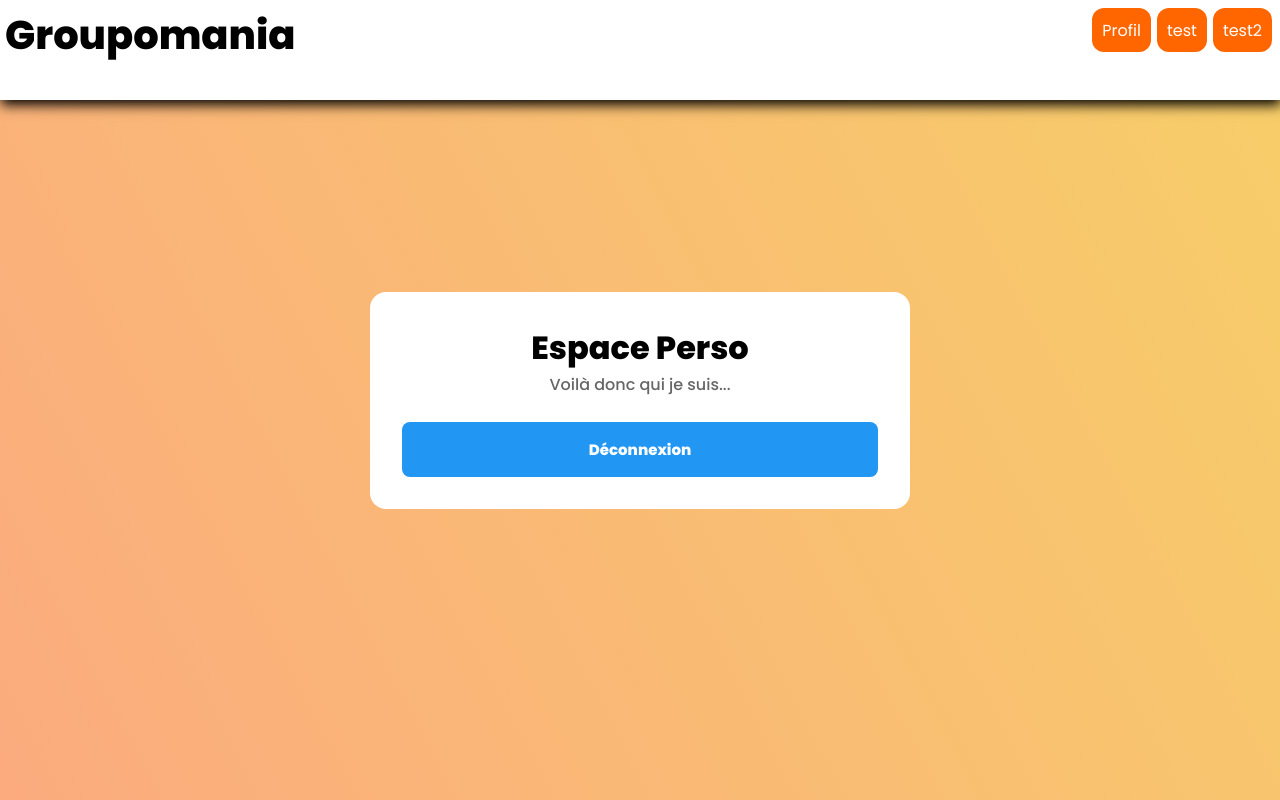
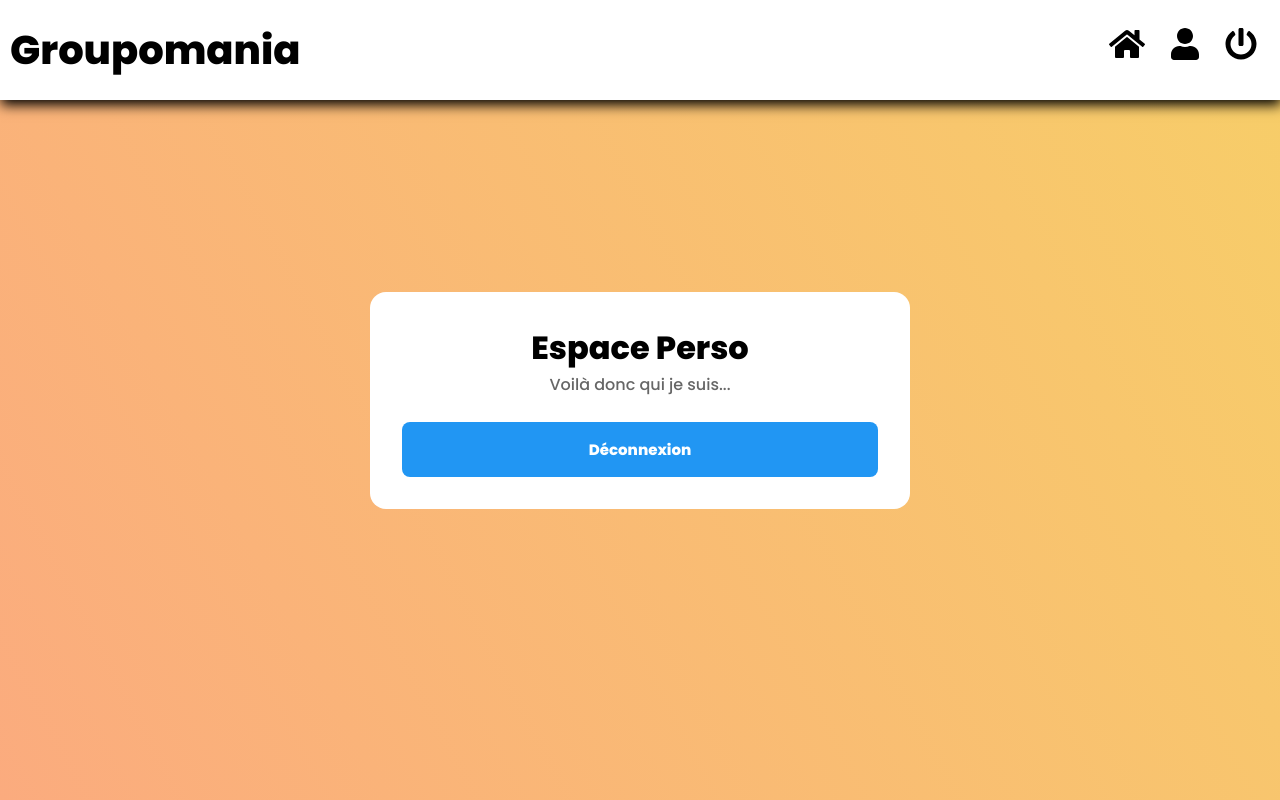
Before and after one commit to Baptiste-B-git/Baptiste_Biancardino_7_12102021, a Vue app in the folder frontend/: page /profile in a window 1280 px wide. Built offline with nearby package versions, Linux system fonts and the light colour scheme; no server answers; sample sign-in values are in the browser's storage.

Commit message:
Mise en page du profil

```diff
--- a/frontend/package.json
+++ b/frontend/package.json
@@ -8,6 +8,9 @@
     "lint": "vue-cli-service lint"
   },
   "dependencies": {
+    "@fortawesome/fontawesome-svg-core": "^1.2.36",
+    "@fortawesome/free-solid-svg-icons": "^5.15.4",
+    "@fortawesome/vue-fontawesome": "^3.0.0-5",
     "core-js": "^3.6.5",
     "vue": "^3.0.0",
     "vue-router": "^4.0.0-0",
--- a/frontend/src/main.js
+++ b/frontend/src/main.js
@@ -1,6 +1,11 @@
 import { createApp } from "vue";
+import { FontAwesomeIcon } from '@fortawesome/vue-fontawesome';
+import { library } from '@fortawesome/fontawesome-svg-core';
+import { fas } from '@fortawesome/free-solid-svg-icons';
 import App from "./App.vue";
 import router from "./router";
 import store from "./store";
 
-createApp(App).use(store).use(router).mount("#app");
+library.add(fas);
+
+createApp(App).use(store).use(router).component('fa', FontAwesomeIcon).mount("#app");
--- a/frontend/src/views/Profile.vue
+++ b/frontend/src/views/Profile.vue
@@ -1,16 +1,17 @@
 <template>
 <div>
   <nav class="menu-nav">
-        <h2>Groupomania</h2>
+    <h2>Groupomania</h2>
+
     <ul class="bloc-btn">
       <li class="btn">
-        <a href="#">Profil</a>
+        <fa icon="home" title="Accueil"/>
       </li>
       <li class="btn">
-        <a href="#">test</a>
+        <fa icon="user" title="Profil"/>
       </li>
       <li class="btn">
-        <a href="#">test2</a>
+      <fa @click="logout()" icon="power-off" title="Déconnexion" />
       </li>
     </ul>
   </nav>
@@ -59,38 +60,28 @@ export default {
 <style scoped>
 nav.menu-nav ul li.btn {
   display: flex;
-  list-style-type: none;
   height: 50px;
   padding: 3px;
+  margin: 10px;
 }
-nav.menu-nav ul li.btn a{
-  color: white;
-  background-color: rgb(255, 102, 0);
-  text-decoration: none;
-  padding: 10px;
-  border-radius: 12px;
 
-}
-nav.menu-nav ul li.btn:hover a{
-  color: rgb(255, 102, 0);
-  background-color: white;
-  transition: 0.3s all;
-  border: 1px solid rgb(255, 102, 0);
-}
 .menu-nav{
   display: flex;
   position: absolute;
   justify-content: space-between;
+  align-items: center;
   top: 0;
   left: 0;
   right: 0;
   height: 100px;
   background-color : white;
   padding: 5px;
-  padding-left: 5px;
+  padding-left: 10px;
+  padding-right: 10px;
   color: white;
   box-shadow: 1px 5px 12px black;
 }
+
 
 h2{
   color: black;
@@ -102,4 +93,16 @@ h2{
   flex-direction: row;
 }
 
+
+svg:not(:root).svg-inline--fa {
+  font-size: 2em;
+  color: black;
+}
+svg:not(:root).svg-inline--fa:hover{
+  color: #f58544;
+  background-color: white;
+  transition: 0.3s all;
+  cursor: pointer;
+}
+
 </style>>
```
Also changed, not shown: 2 other files (tests, documents, lock files or other folders).
